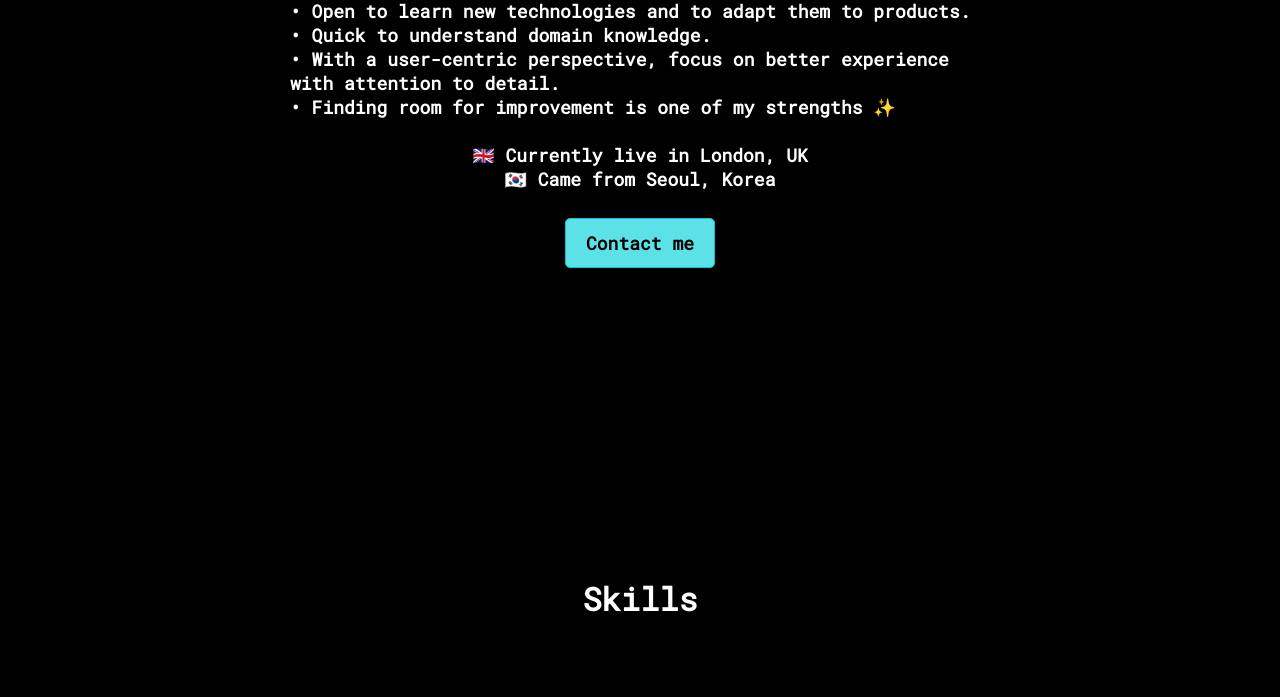
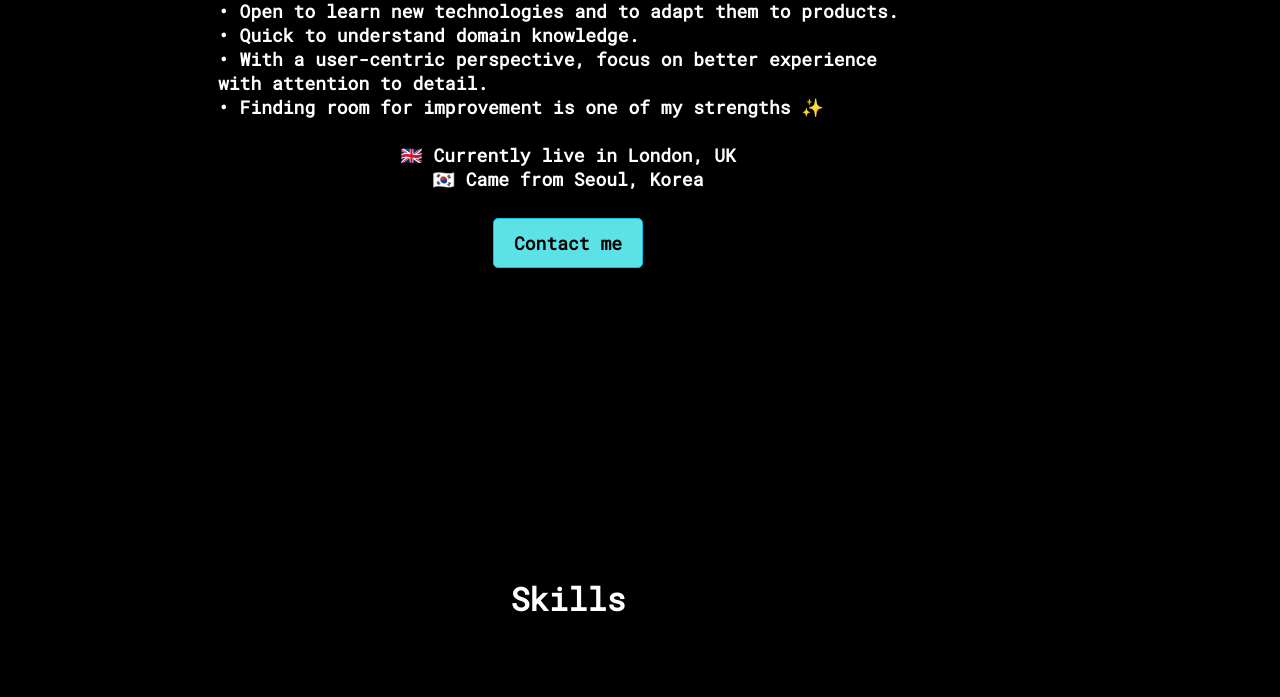
Before and after one commit to imss0/Portfolio, a plain HTML site: page index.html in a window 1280 px wide. Shown: the part 260-957 px from the top of the page. Drawn offline with Linux system fonts and the light colour scheme.

Commit message:
fixed margin

```diff
--- a/style.css
+++ b/style.css
@@ -86,7 +86,7 @@ section {
   min-height: 90vh;
   padding-top: 12vh;
   text-align: center;
-  margin: auto;
+  margin-left: 20px;
 }
 
 .navbar__logo img {
```
